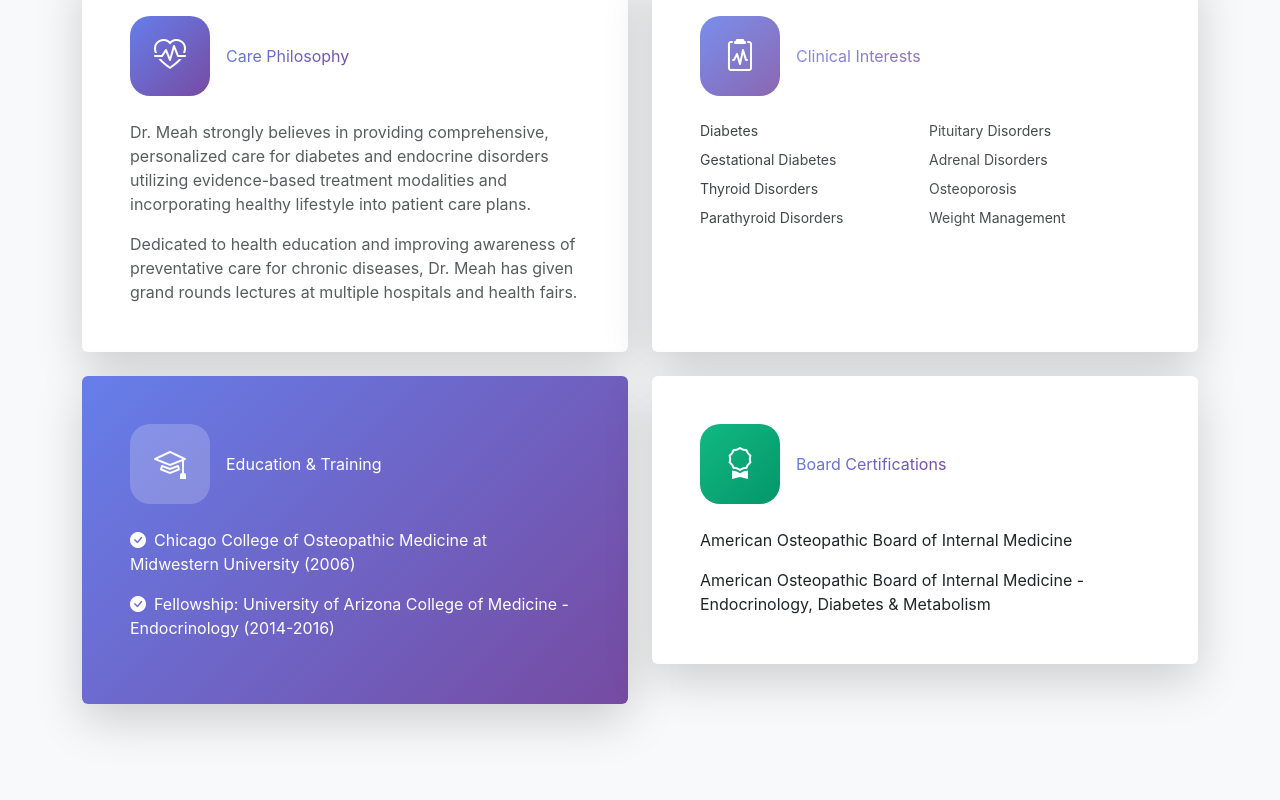
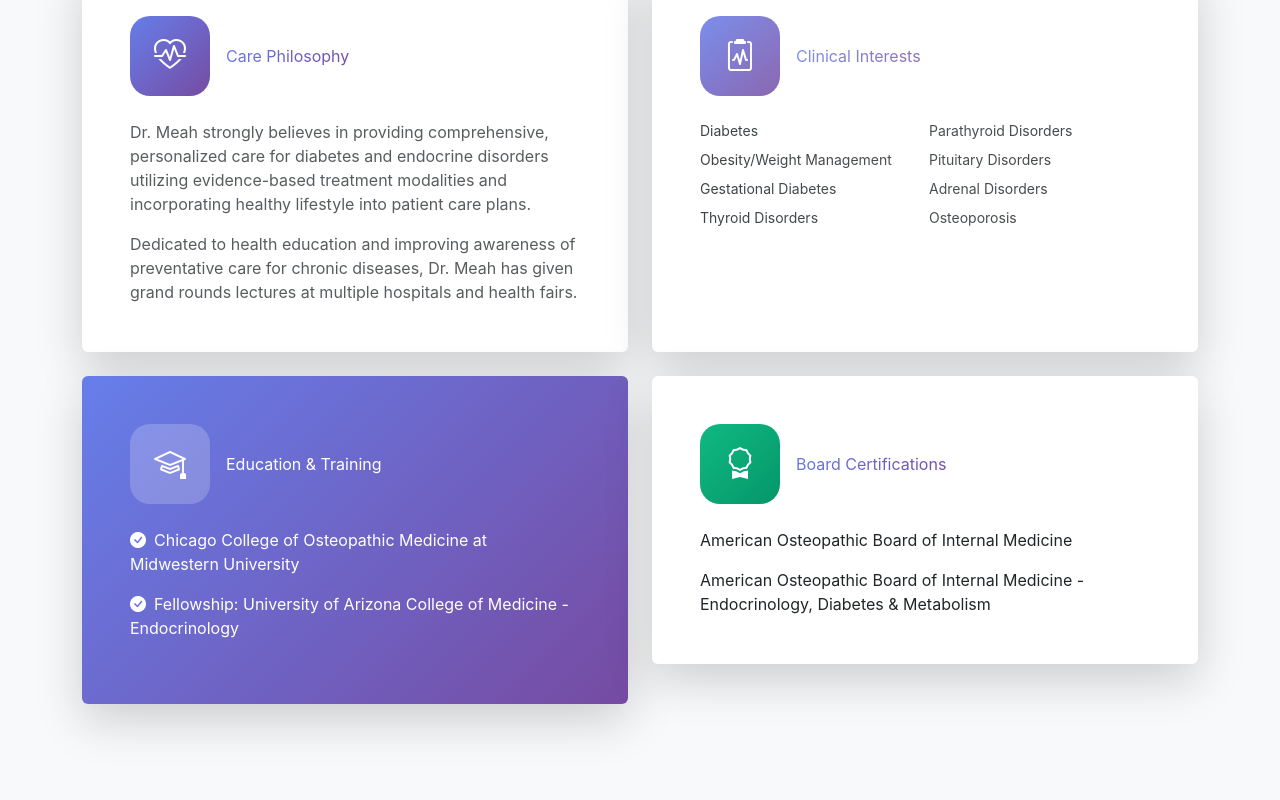
Before and after one commit to ali-2003/DEcare, a Next.js app: page / in a window 1280 px wide. Shown: the part 1040-1840 px from the top of the page. Built offline with nearby package versions, Linux system fonts and the light colour scheme.

Commit message:
some minor chanes done

```diff
--- a/app/components/About.tsx
+++ b/app/components/About.tsx
@@ -38,7 +38,7 @@ export default function About() {
                 <div className="row g-2">
                   <div className="col-md-6">
                     <ul className="list-unstyled mb-0">
-                      {['Diabetes', 'Gestational Diabetes', 'Thyroid Disorders', 'Parathyroid Disorders'].map((item, idx) => (
+                      {['Diabetes', 'Obesity/Weight Management', 'Gestational Diabetes', 'Thyroid Disorders'].map((item, idx) => (
                         <li key={idx} className="mb-2 d-flex align-items-center">
                           <span className="badge bg-primary rounded-circle me-2" style={{ width: '8px', height: '8px' }}></span>
                           <span className="small">{item}</span>
@@ -48,7 +48,7 @@ export default function About() {
                   </div>
                   <div className="col-md-6">
                     <ul className="list-unstyled mb-0">
-                      {['Pituitary Disorders', 'Adrenal Disorders', 'Osteoporosis', 'Weight Management'].map((item, idx) => (
+                      {['Parathyroid Disorders', 'Pituitary Disorders', 'Adrenal Disorders', 'Osteoporosis'].map((item, idx) => (
                         <li key={idx} className="mb-2 d-flex align-items-center">
                           <span className="badge bg-primary rounded-circle me-2" style={{ width: '8px', height: '8px' }}></span>
                           <span className="small">{item}</span>
@@ -73,11 +73,11 @@ export default function About() {
                 <ul className="list-unstyled mb-0">
                   <li className="mb-3">
                     <i className="bi bi-check-circle-fill me-2"></i>
-                    Chicago College of Osteopathic Medicine at Midwestern University (2006)
+                    Chicago College of Osteopathic Medicine at Midwestern University
                   </li>
                   <li className="mb-3">
                     <i className="bi bi-check-circle-fill me-2"></i>
-                    Fellowship: University of Arizona College of Medicine - Endocrinology (2014-2016)
+                    Fellowship: University of Arizona College of Medicine - Endocrinology
                   </li>
                 </ul>
               </div>
--- a/app/components/Footer.tsx
+++ b/app/components/Footer.tsx
@@ -20,6 +20,9 @@ export default function Footer() {
             <p className="text-white-50 mb-2">
               <i className="bi bi-camera-video me-2"></i>Telehealth Available
             </p>
+            <p className="text-white-50 mb-2">
+              <i className="bi bi-envelope me-2"></i>smeah@diabetesendocare.org
+            </p>
           </div>
           <div className="col-lg-4">
             <h5 className="fw-bold mb-3">Office Hours</h5>
```
